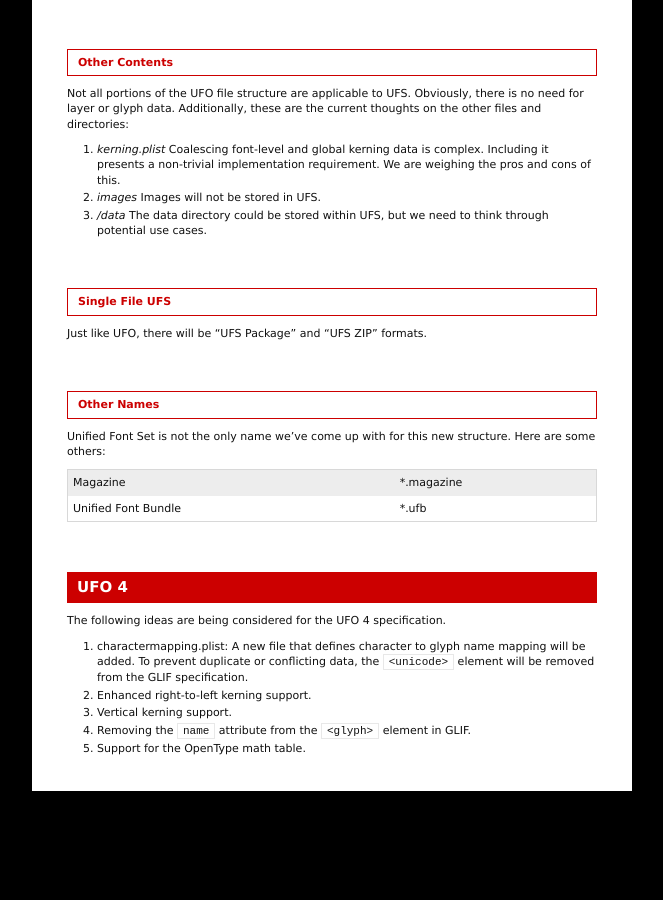
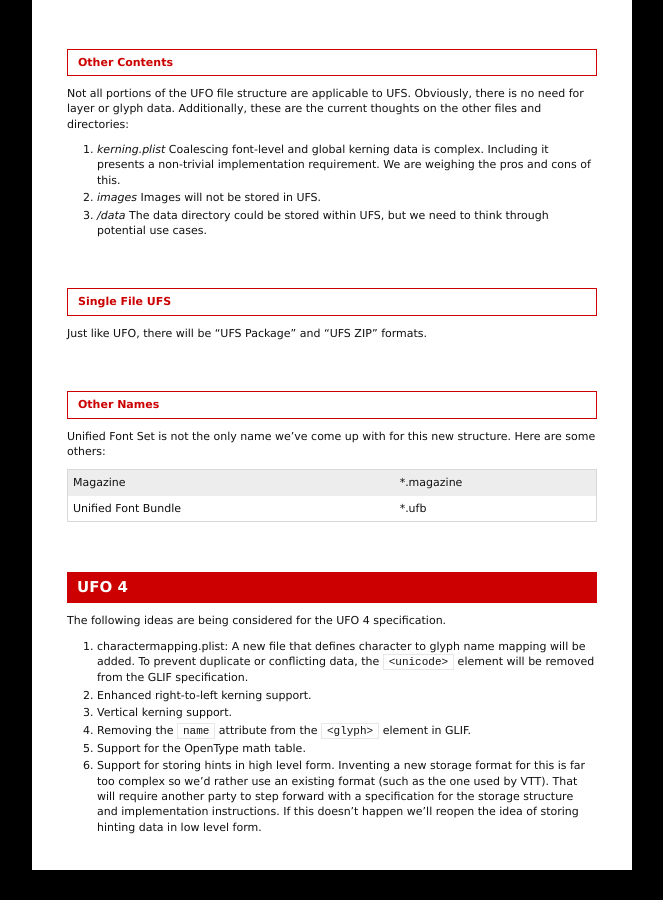
Before and after one commit to unified-font-object/ufo-spec, a Jekyll site: the page built from roadmap.md, in a window 1280 px wide and 900 px high, scrolled down 3027 px. Shown: the whole window, without its empty margins (218-881 px from the left). Built offline with Jekyll 4.4.1, drawn with Linux system fonts in a browser that asks for light colours; before the commit the page ends 3848 px from its top, so only the background shows below that.

Commit message:
Hints in UFO 4.

```diff
--- a/roadmap.md
+++ b/roadmap.md
@@ -164,6 +164,7 @@
 - Vertical kerning support.
 - Removing the `name` attribute from the `<glyph>` element in GLIF.
 - Support for the OpenType math table.
+- Support for storing hints in high level form. Inventing a new storage format for this is far too complex so we'd rather use an existing format (such as the one used by VTT). That will require another party to step forward with a specification for the storage structure and implementation instructions. If this doesn't happen we'll reopen the idea of storing hinting data in low level form.
 
 [ZIP archive]: https://en.wikipedia.org/wiki/Zip_(file_format)
 [MutatorMath]: https://github.com/LettError/MutatorMath/blob/master/Docs/designSpaceFileFormat.md
```
